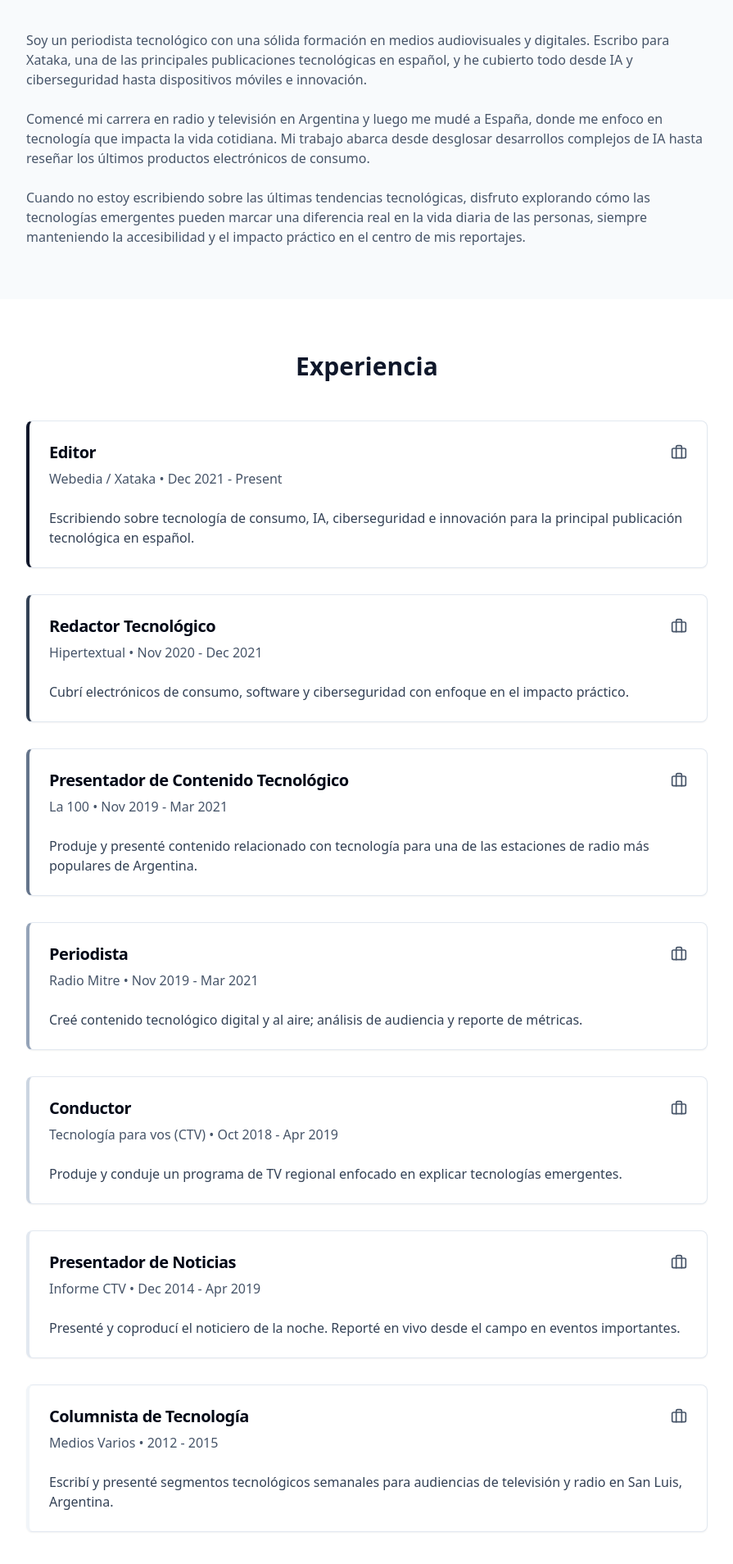
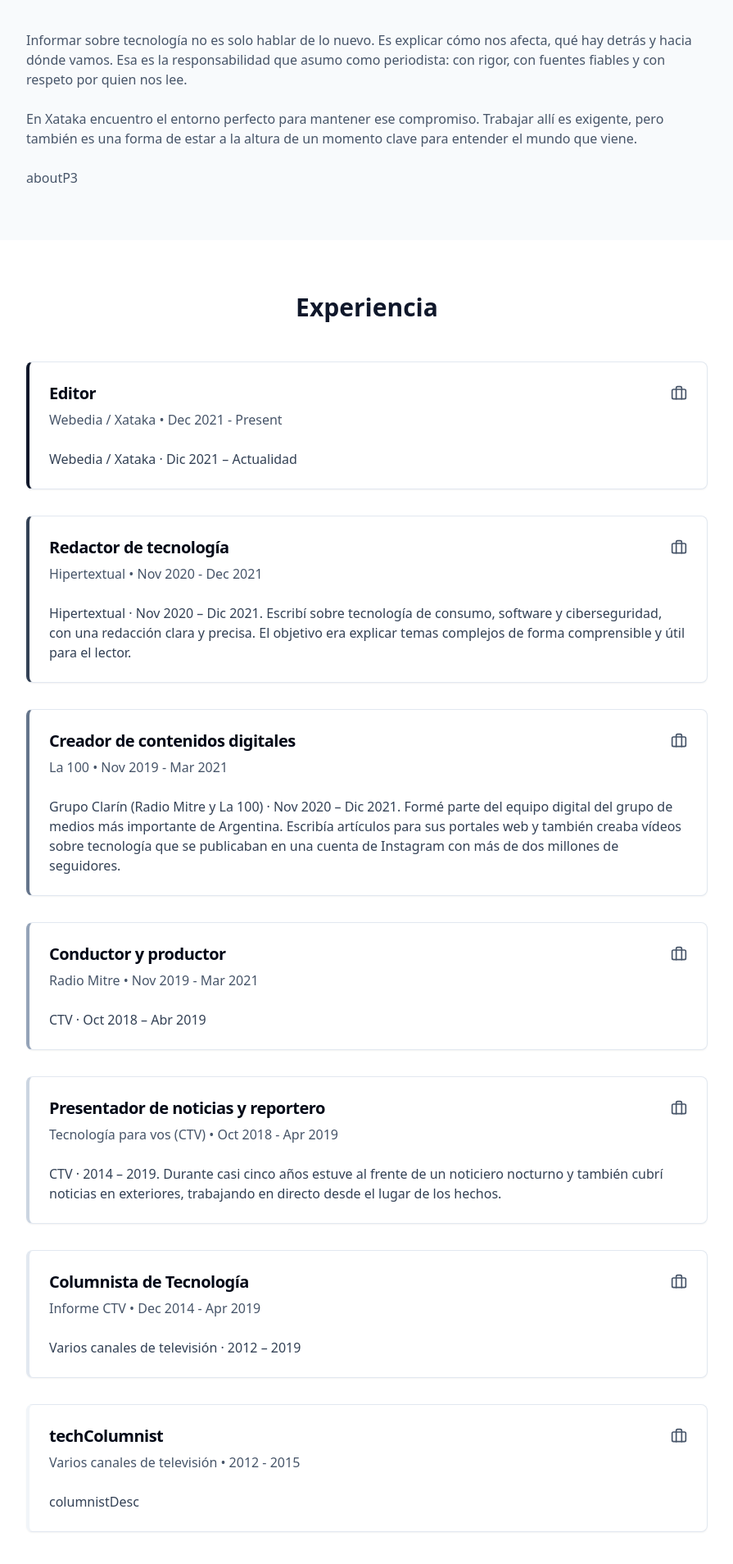
Before and after one commit to javimarquez503/journo-showcase-online, a React (Vite) app: page / in a window 1280 px wide. Shown: the part 810-2718 px from the top of the page at 82% size, without its empty margins (192-1087 px from the left). Built offline with nearby package versions, Linux system fonts and the light colour scheme.

Commit message:
Update About and Experience sections
Updated the "About Me" and "Experience" sections with the provided Spanish text.

```diff
--- a/src/contexts/LanguageContext.tsx
+++ b/src/contexts/LanguageContext.tsx
@@ -100,26 +100,26 @@ const translations = {
 
     // About Section
     aboutTitle: 'Acerca de Mí',
-    aboutP1: 'Soy un periodista tecnológico con una sólida formación en medios audiovisuales y digitales. Escribo para Xataka, una de las principales publicaciones tecnológicas en español, y he cubierto todo desde IA y ciberseguridad hasta dispositivos móviles e innovación.',
-    aboutP2: 'Comencé mi carrera en radio y televisión en Argentina y luego me mudé a España, donde me enfoco en tecnología que impacta la vida cotidiana. Mi trabajo abarca desde desglosar desarrollos complejos de IA hasta reseñar los últimos productos electrónicos de consumo.',
-    aboutP3: 'Cuando no estoy escribiendo sobre las últimas tendencias tecnológicas, disfruto explorando cómo las tecnologías emergentes pueden marcar una diferencia real en la vida diaria de las personas, siempre manteniendo la accesibilidad y el impacto práctico en el centro de mis reportajes.',
+    aboutP1: 'Informar sobre tecnología no es solo hablar de lo nuevo. Es explicar cómo nos afecta, qué hay detrás y hacia dónde vamos. Esa es la responsabilidad que asumo como periodista: con rigor, con fuentes fiables y con respeto por quien nos lee.',
+    aboutP2: 'En Xataka encuentro el entorno perfecto para mantener ese compromiso. Trabajar allí es exigente, pero también es una forma de estar a la altura de un momento clave para entender el mundo que viene.',
+    aboutP3: '',
 
     // Experience Section
     experienceTitle: 'Experiencia',
     editor: 'Editor',
-    techWriter: 'Redactor Tecnológico',
-    techContentPresenter: 'Presentador de Contenido Tecnológico',
-    journalist: 'Periodista',
-    host: 'Conductor',
-    newsAnchor: 'Presentador de Noticias',
-    techColumnist: 'Columnista de Tecnología',
-    editorDesc: 'Escribiendo sobre tecnología de consumo, IA, ciberseguridad e innovación para la principal publicación tecnológica en español.',
-    techWriterDesc: 'Cubrí electrónicos de consumo, software y ciberseguridad con enfoque en el impacto práctico.',
-    presenterDesc: 'Produje y presenté contenido relacionado con tecnología para una de las estaciones de radio más populares de Argentina.',
-    journalistDesc: 'Creé contenido tecnológico digital y al aire; análisis de audiencia y reporte de métricas.',
-    hostDesc: 'Produje y conduje un programa de TV regional enfocado en explicar tecnologías emergentes.',
-    anchorDesc: 'Presenté y coproducí el noticiero de la noche. Reporté en vivo desde el campo en eventos importantes.',
-    columnistDesc: 'Escribí y presenté segmentos tecnológicos semanales para audiencias de televisión y radio en San Luis, Argentina.',
+    techWriter: 'Redactor de tecnología',
+    techContentPresenter: 'Creador de contenidos digitales',
+    journalist: 'Conductor y productor',
+    host: 'Presentador de noticias y reportero',
+    newsAnchor: 'Columnista de Tecnología',
+    techColumnist: '',
+    editorDesc: 'Webedia / Xataka · Dic 2021 – Actualidad',
+    techWriterDesc: 'Hipertextual · Nov 2020 – Dic 2021. Escribí sobre tecnología de consumo, software y ciberseguridad, con una redacción clara y precisa. El objetivo era explicar temas complejos de forma comprensible y útil para el lector.',
+    presenterDesc: 'Grupo Clarín (Radio Mitre y La 100) · Nov 2020 – Dic 2021. Formé parte del equipo digital del grupo de medios más importante de Argentina. Escribía artículos para sus portales web y también creaba vídeos sobre tecnología que se publicaban en una cuenta de Instagram con más de dos millones de seguidores.',
+    journalistDesc: 'CTV · Oct 2018 – Abr 2019',
+    hostDesc: 'CTV · 2014 – 2019. Durante casi cinco años estuve al frente de un noticiero nocturno y también cubrí noticias en exteriores, trabajando en directo desde el lugar de los hechos.',
+    anchorDesc: 'Varios canales de televisión · 2012 – 2019',
+    columnistDesc: '',
 
     // Articles Section
     articlesTitle: 'Artículos Destacados',
@@ -157,7 +157,7 @@ const translations = {
     la100: 'La 100',
     radioMitre: 'Radio Mitre',
     ctv: 'CTV',
-    variousMedia: 'Medios Varios'
+    variousMedia: 'Varios canales de televisión'
   }
 };
 
```
